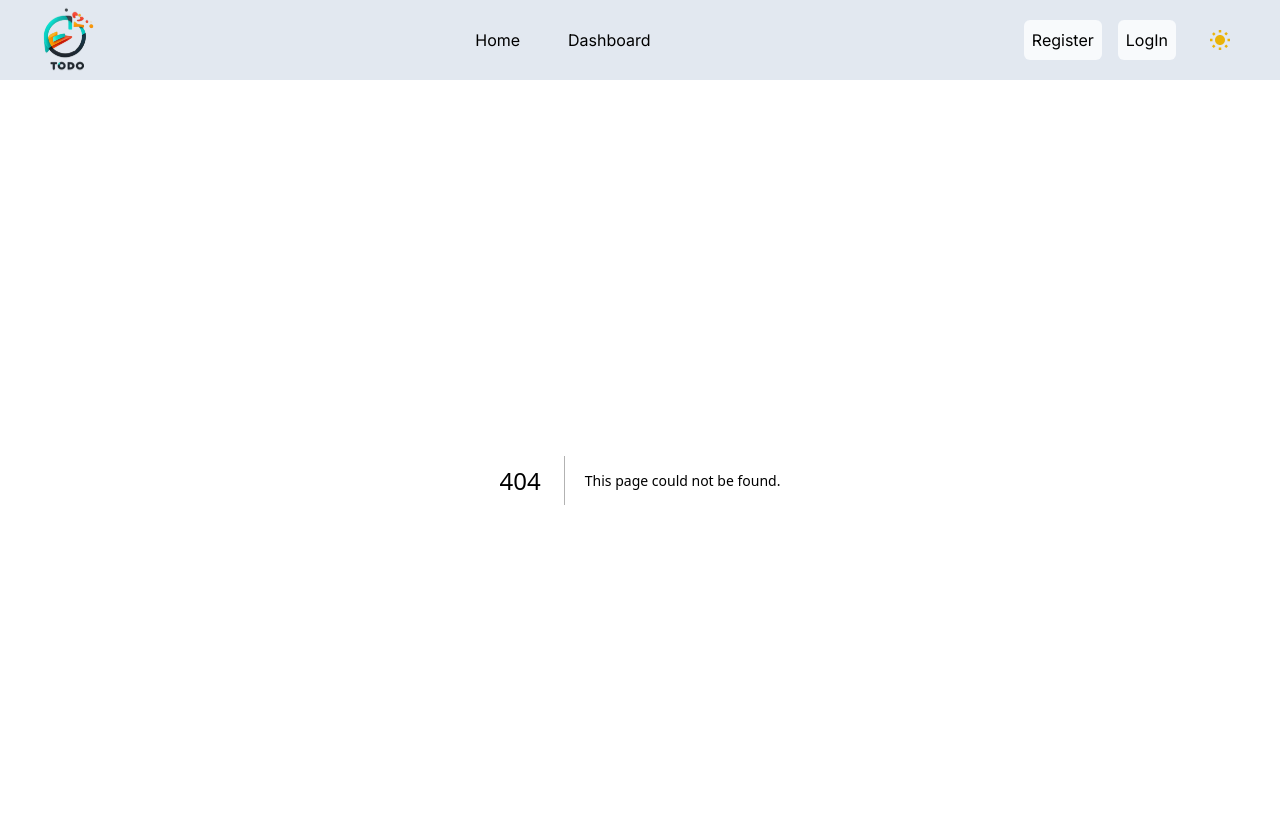
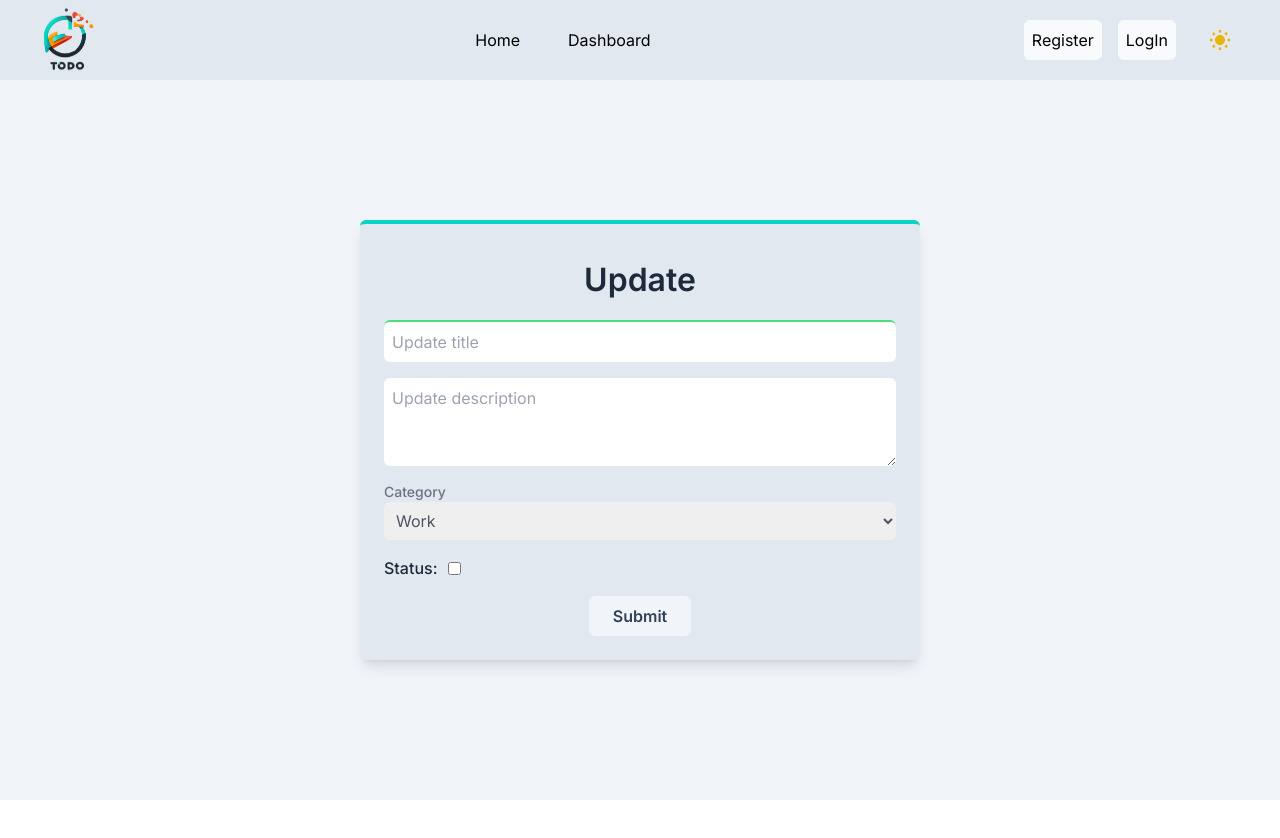
Before and after one commit to abdelrhman-shibl44/todo-app-MERN-stack, a Next.js app in the folder frontend/: page /auth/1/update in a window 1280 px wide. Before the commit this address had no page. Shown: the top 838 px of the page. After the commit the page ends 800 px from the top, so only its background shows below. Built offline with nearby package versions, Linux system fonts and the light colour scheme.

Commit message:
Create update page

```diff
--- /dev/null
+++ b/frontend/src/app/auth/[id]/update/page.tsx
@@ -0,0 +1,12 @@
+import UpdateForm from "../../../../components/Auth/UpdateForm";
+import Card from "../../../../components/Auth/Card";
+
+function Update() {
+  return (
+    <Card title="Update">
+      <UpdateForm />
+    </Card>
+  );
+}
+
+export default Update;
```
